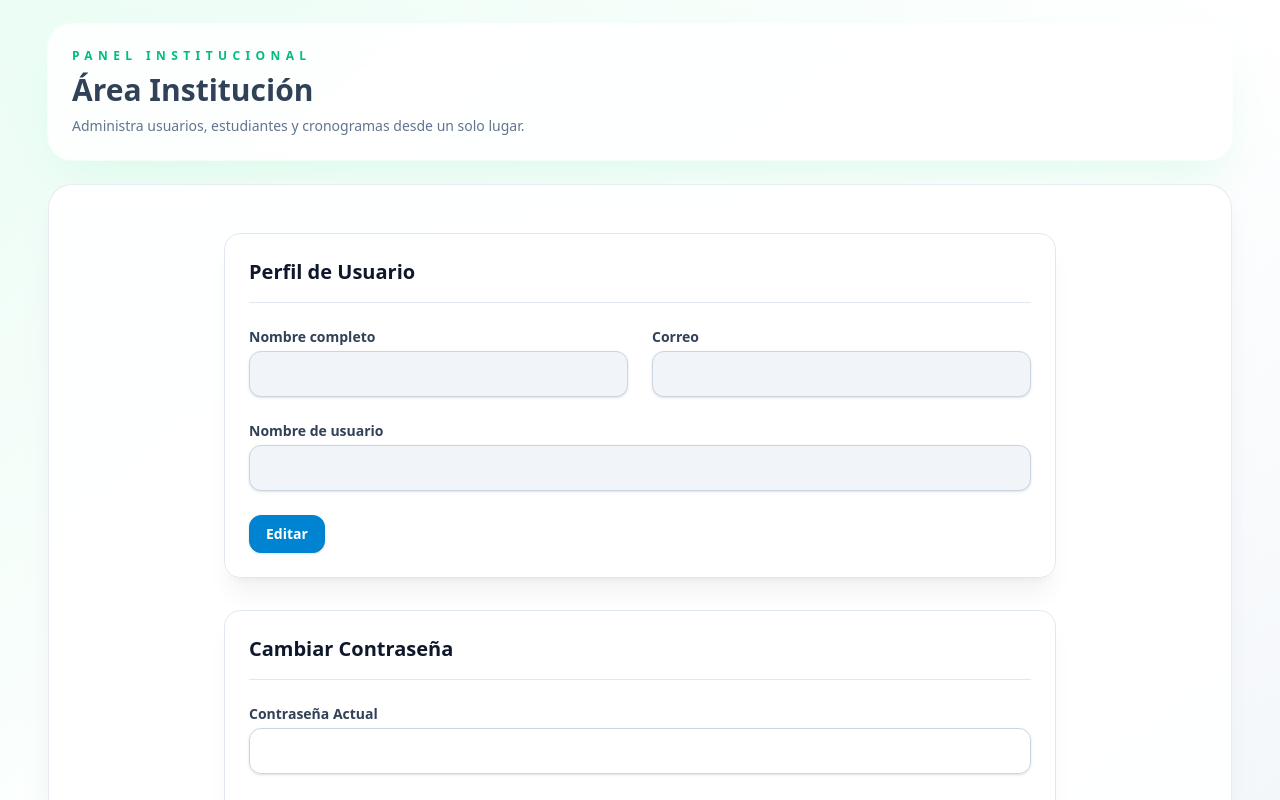
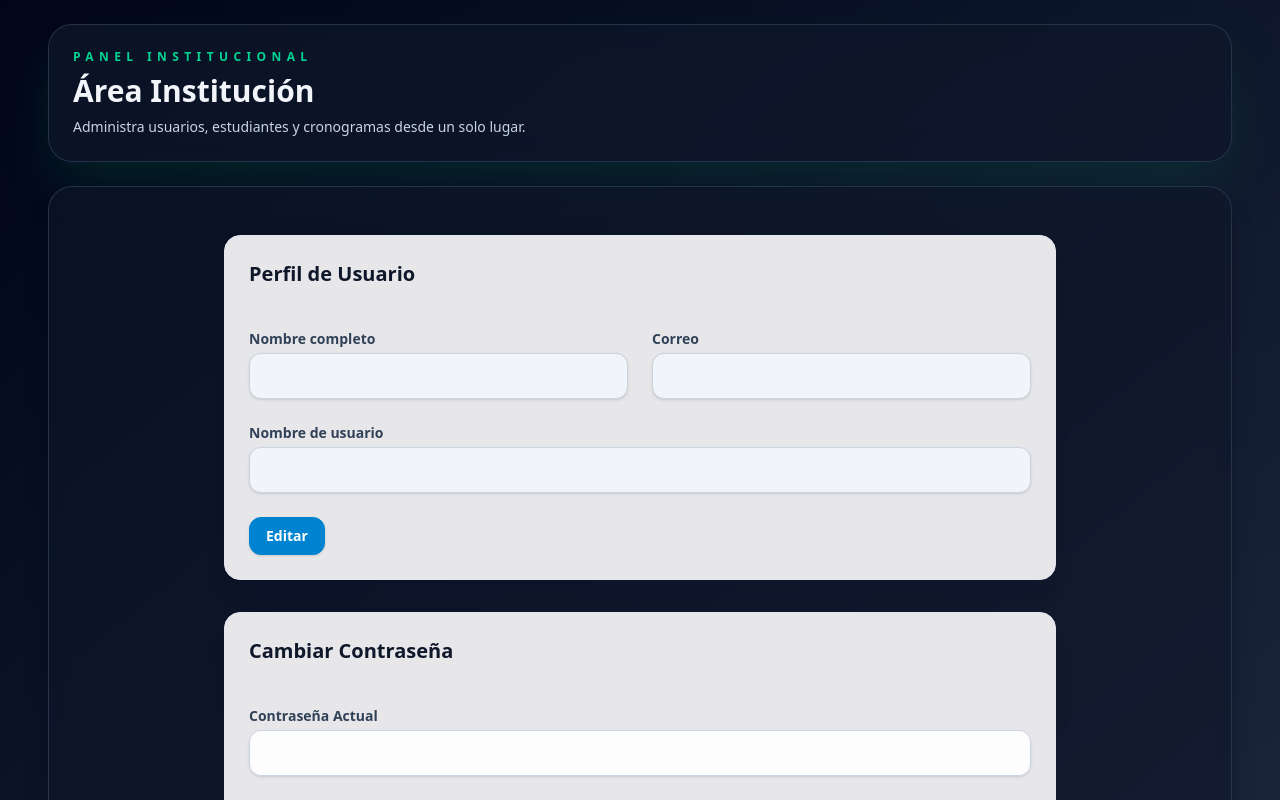
Before and after one commit to JosephRamirez-F4fu/CobranzasApp, an Angular app: page /institucion/configuracion/perfil in a window 1280 px wide. Shown: the top 800 px of the page. Built offline with nearby package versions, Linux system fonts and the light colour scheme; no server answers.

Commit message:
feat: apply dark theme to institution area

```diff
--- a/src/app/institution/layout/institution-layout.html
+++ b/src/app/institution/layout/institution-layout.html
@@ -1,6 +1,6 @@
-<div class="min-h-screen bg-gradient-to-br from-emerald-50 via-white to-slate-100">
+<div class="min-h-screen bg-gradient-to-br from-slate-950 via-slate-900 to-slate-800 text-slate-100">
   <div
-    class="mx-auto flex min-h-screen w-full max-w-[1440px] gap-6 px-4 py-6 md:px-8 lg:px-12"
+    class="institution-theme mx-auto flex min-h-screen w-full max-w-[1440px] gap-6 px-4 py-6 md:px-8 lg:px-12"
   >
     @if (layoutService.institution()) {
       <aside class="hidden w-72 shrink-0 md:block">
@@ -11,14 +11,14 @@
     <main class="flex-1">
       <div class="flex flex-col gap-6">
         <header
-          class="flex flex-col gap-6 rounded-3xl bg-white/85 p-6 shadow-2xl shadow-emerald-100/70 ring-1 ring-white/60 backdrop-blur-lg lg:flex-row lg:items-center lg:justify-between"
+          class="flex flex-col gap-6 rounded-3xl border border-slate-700/70 bg-slate-900/70 p-6 shadow-2xl shadow-emerald-900/40 backdrop-blur-lg lg:flex-row lg:items-center lg:justify-between"
         >
           <div class="space-y-2">
-            <p class="text-xs font-semibold uppercase tracking-[0.45em] text-emerald-500">
+            <p class="text-xs font-semibold uppercase tracking-[0.45em] text-emerald-400">
               Panel institucional
             </p>
-            <h1 class="text-3xl font-semibold text-slate-700">Área Institución</h1>
-            <p class="text-sm text-slate-500">
+            <h1 class="text-3xl font-semibold text-slate-100">Área Institución</h1>
+            <p class="text-sm text-slate-300">
               Administra usuarios, estudiantes y cronogramas desde un solo lugar.
             </p>
           </div>
@@ -33,7 +33,7 @@
         </header>
 
         <section
-          class="min-h-[70vh] rounded-3xl border border-slate-200/80 bg-white/90 p-4 shadow-xl shadow-slate-200/70 backdrop-blur"
+          class="min-h-[70vh] rounded-3xl border border-slate-700/70 bg-slate-900/60 p-4 shadow-xl shadow-slate-950/40 backdrop-blur"
         >
           <router-outlet />
         </section>
--- a/src/styles.css
+++ b/src/styles.css
@@ -21,6 +21,61 @@
   }
 }
 
+@layer components {
+  .institution-theme {
+    @apply text-slate-100;
+  }
+
+  .institution-theme .bg-white,
+  .institution-theme .bg-slate-100,
+  .institution-theme .bg-white\/90,
+  .institution-theme .bg-white\/85 {
+    @apply bg-slate-900/70;
+  }
+
+  .institution-theme .bg-emerald-50 {
+    @apply bg-emerald-500/10 text-emerald-200;
+  }
+
+  .institution-theme .bg-slate-200 {
+    @apply bg-slate-700 text-slate-100;
+  }
+
+  .institution-theme .text-slate-900,
+  .institution-theme .text-slate-800,
+  .institution-theme .text-slate-700 {
+    @apply text-slate-100;
+  }
+
+  .institution-theme .text-slate-500 {
+    @apply text-slate-300;
+  }
+
+  .institution-theme .text-emerald-700 {
+    @apply text-emerald-300;
+  }
+
+  .institution-theme .border-slate-100,
+  .institution-theme .border-slate-200,
+  .institution-theme .border-slate-300 {
+    @apply border-slate-700/70;
+  }
+
+  .institution-theme .shadow-slate-200\/70 {
+    @apply shadow-slate-950/40;
+  }
+
+  .institution-theme .hover\:bg-slate-300:hover {
+    @apply bg-slate-600;
+  }
+
+  .institution-theme input,
+  .institution-theme select,
+  .institution-theme textarea {
+    @apply rounded-xl border border-slate-700 bg-slate-800 text-slate-100 placeholder:text-slate-400 focus:border-emerald-400 focus:ring-4 focus:ring-emerald-500/30;
+  }
+}
+
 @keyframes fadeIn {
   to {
     opacity: 1;
```
